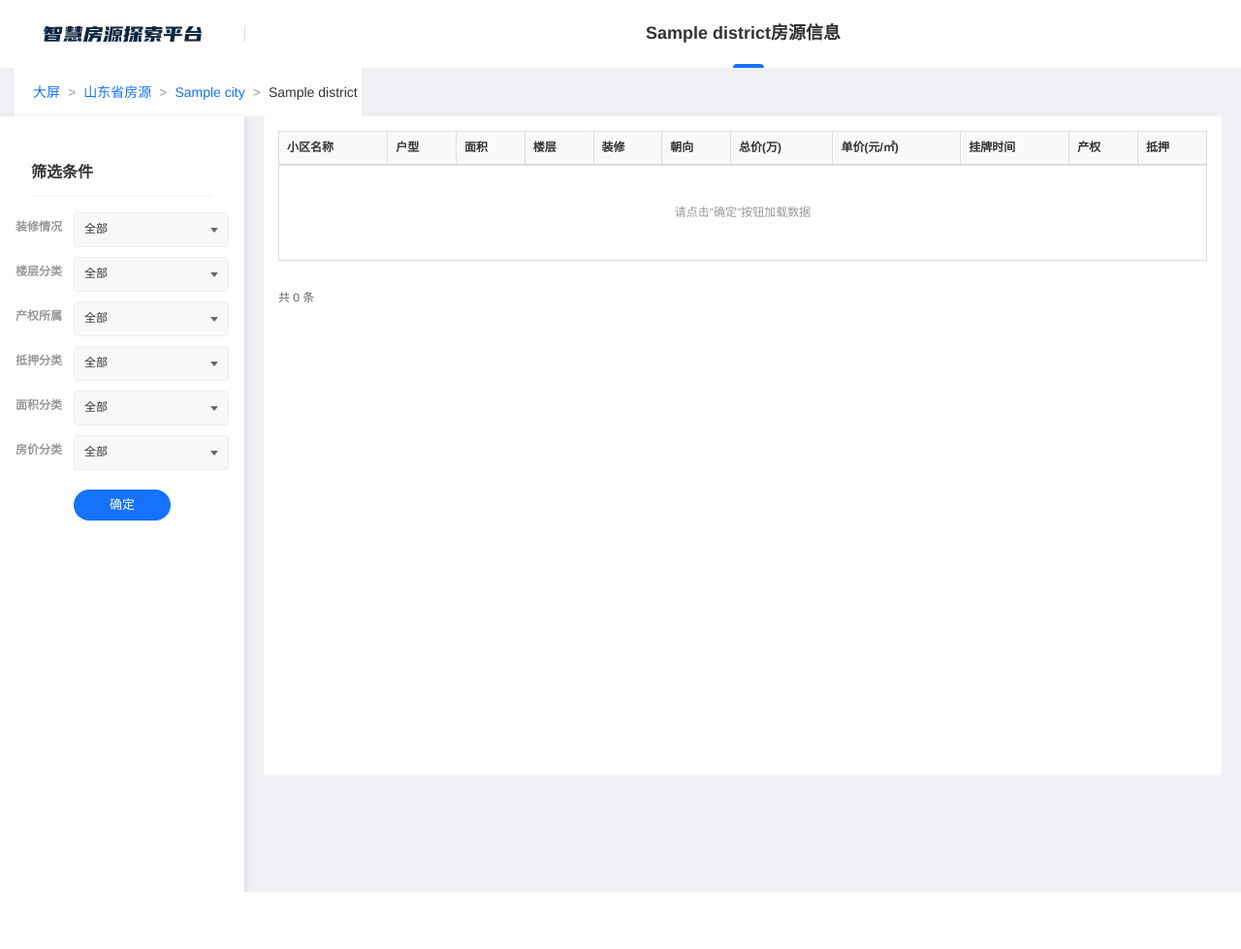
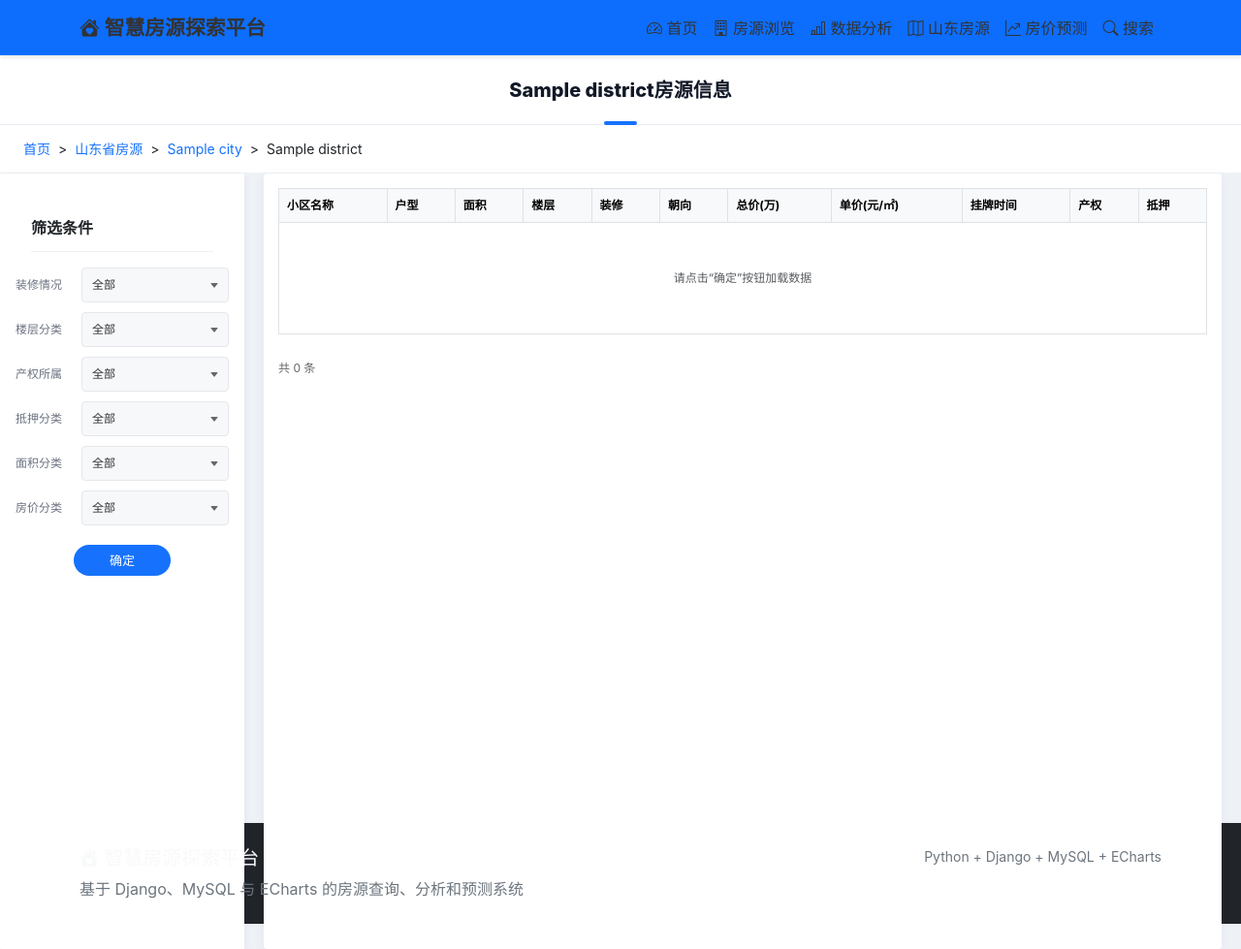
Before and after one commit to Xux-hub/smart-estate, a Django app: a page that uses web/apps/shandong/templates/shandong/district.html in a window 1280 px wide. Shown: the whole page at 97% size. Before the commit the page ends 920 px from the top, so only its background shows below. Run offline with Django 4.2, Linux system fonts and the light colour scheme; tables that the repository leaves empty hold one stand-in row (values such as "Sample post"); some libraries are stand-ins or nearby versions.

Commit message:
Fix Shandong city maps and navigation

```diff
--- a/web/apps/shandong/templates/shandong/district.html
+++ b/web/apps/shandong/templates/shandong/district.html
@@ -1,74 +1,121 @@
+{% extends 'base.html' %}
 {% load static %}
-<!DOCTYPE html>
-<html lang="zh-CN">
-<head>
-    <meta charset="utf-8">
-    <title>{{ district_name }}房源信息 - 智慧房源探索平台</title>
-    <link rel="stylesheet" href="{% static 'css/bootstrap.min.css' %}">
-    <link rel="stylesheet" href="{% static 'css/bootstrap-table.min.css' %}">
+
+{% block title %}{{ district_name }}房源信息 - 智慧房源探索平台{% endblock %}
+{% block main_class %}container-fluid p-0{% endblock %}
+
+{% block extra_css %}
 <link rel="stylesheet" href="{% static 'css/myStyle.css' %}">
 <style>
+    body {
+        background: #eef2f7;
+    }
+
+    .district-title-bar {
+        height: 72px;
+        display: flex;
+        align-items: center;
+        justify-content: center;
+        background: #fff;
+        border-bottom: 1px solid #e5ebf2;
+    }
+
+    .district-title {
+        position: relative;
+        margin: 0;
+        color: #111827;
+        font-size: 20px;
+        font-weight: 800;
+    }
+
+    .district-title::after {
+        content: "";
+        position: absolute;
+        left: 50%;
+        bottom: -24px;
+        width: 34px;
+        height: 4px;
+        border-radius: 999px;
+        background: #1672fd;
+        transform: translateX(-50%);
+    }
+
     .bread {
         height: 50px;
-            padding-left: 15px;
+        padding-left: 24px;
         display: flex;
         align-items: center;
+        gap: 8px;
         font-size: 14px;
         background: #fff;
-            margin-bottom: 0;
+        border-bottom: 1px solid #edf1f6;
     }
-        .bread span { margin: 0 4px; }
-        .main { display: flex; height: calc(100vh - 120px); }
+
+    .bread a {
+        color: #1672fd;
+        text-decoration: none;
+    }
+
+    .district-main {
+        display: grid;
+        grid-template-columns: 252px minmax(0, 1fr);
+        gap: 20px;
+        height: calc(100vh - 178px);
+        min-height: 620px;
+        padding-right: 20px;
+    }
+
     .aside {
-            width: 252px;
-            background-color: white;
-            box-shadow: 0px 2px 8px 0px #11234522;
-            border-radius: 1px;
+        background-color: #fff;
+        box-shadow: 0 2px 8px 0 #11234512;
         overflow-y: auto;
-            padding: 27px 16px 0 16px;
-            flex-shrink: 0;
+        padding: 24px 16px 0;
     }
+
     .aside_title {
         font-size: 16px;
-            font-weight: 700;
+        font-weight: 800;
         padding-bottom: 12px;
-            border-bottom: 1px solid #F0F0F0;
+        border-bottom: 1px solid #f0f0f0;
         margin-bottom: 16px;
     }
+
     .aside_item {
         display: flex;
         align-items: center;
-            justify-content: flex-start;
         margin-bottom: 10px;
     }
+
     .aside_item label {
-            width: 60px;
-            color: #999999;
+        width: 68px;
+        color: #6b7280;
         font-size: 12px;
         flex-shrink: 0;
     }
+
     .aside_item select {
         flex: 1;
         height: 36px;
         border-radius: 4px;
-            border: 1px solid #EEEEEE;
+        border: 1px solid #e5e7eb;
         padding-left: 10px;
         padding-right: 24px;
         outline: none;
         appearance: none;
         -webkit-appearance: none;
-            background: url("{% static 'img/arrow.png' %}") no-repeat right 8px center #F7F8FA;
+        background: url("{% static 'img/arrow.png' %}") no-repeat right 8px center #f7f8fa;
         background-size: 12px 12px;
         font-size: 12px;
         color: #333;
     }
+
     .btn-submit {
         display: block;
         width: 100px;
         height: 32px;
         line-height: 32px;
-            color: white;
-            background-color: #1672FD;
+        color: #fff;
+        background-color: #1672fd;
         border-radius: 28px;
         border: none;
         outline: none;
@@ -77,23 +124,34 @@
         margin: 20px auto 0;
         text-align: center;
     }
-        .btn-submit:hover { background-color: #1258cc; }
+
+    .btn-submit:hover {
+        background-color: #1258cc;
+    }
+
     .table-wrap {
-            flex: 1;
-            background-color: white;
+        min-width: 0;
+        background-color: #fff;
         border-radius: 4px;
-            margin: 0 20px;
+        margin-top: 0;
         padding: 15px;
         overflow: auto;
+        box-shadow: 0 2px 12px rgba(17, 35, 69, 0.05);
     }
-        .table-wrap table { font-size: 12px; }
+
+    .table-wrap table {
+        font-size: 12px;
+    }
+
     .table-wrap th {
         background-color: #f8f9fa;
         white-space: nowrap;
     }
-        .table-wrap td { vertical-align: middle; }
-        .table-wrap a { color: #1672FD; text-decoration: none; font-size: 12px; }
-        .table-wrap a:hover { text-decoration: underline; }
+
+    .table-wrap td {
+        vertical-align: middle;
+    }
+
     .pagination-info {
         display: flex;
         justify-content: space-between;
@@ -102,8 +160,13 @@
         font-size: 12px;
         color: #666;
     }
-        .pagination-info .page-btns { display: flex; gap: 4px; }
-        .pagination-info .page-btns button {
+
+    .page-btns {
+        display: flex;
+        gap: 4px;
+    }
+
+    .page-btns button {
         min-width: 30px;
         height: 30px;
         border: 1px solid #dee2e6;
@@ -112,50 +175,55 @@
         cursor: pointer;
         font-size: 12px;
     }
-        .pagination-info .page-btns button:hover { background: #e9ecef; }
-        .pagination-info .page-btns button.active {
-            background: #1672FD;
+
+    .page-btns button:hover {
+        background: #e9ecef;
+    }
+
+    .page-btns button.active {
+        background: #1672fd;
         color: #fff;
-            border-color: #1672FD;
+        border-color: #1672fd;
     }
-        .pagination-info .page-btns button:disabled {
+
+    .page-btns button:disabled {
         opacity: 0.5;
         cursor: not-allowed;
     }
-        .header_title { font-size: 18px; font-weight: 700; }
+
     .loading-overlay {
         display: none;
         text-align: center;
         padding: 40px;
         color: #999;
     }
+
+    @media (max-width: 992px) {
+        .district-main {
+            grid-template-columns: 1fr;
+            height: auto;
+            padding: 0 12px 16px;
+        }
+    }
 </style>
-</head>
-<body>
-    <header class="header">
-        <div class="header_left">
-            <img class="img1" alt="logo" src="{% static 'img/Frame.png' %}">
+{% endblock %}
+
+{% block content %}
+<div class="district-title-bar">
+    <h1 class="district-title">{{ district_name }}房源信息</h1>
 </div>
-        <div class="line"></div>
-        <div class="header_right">
-            <span class="header_title">{{ district_name }}房源信息</span>
-            <span class="bottomLine"></span>
-        </div>
-    </header>
 
-    <section class="section">
-        <div class="bread">
-            <span style="color: #1672FD; cursor: pointer;" id="screen">大屏</span>
-            <span style="color: #999999"> > </span>
-            <span style="color: #1672FD; cursor: pointer;" id="province">山东省房源</span>
-            <span style="color: #999999"> > </span>
-            <span style="color: #1672FD; cursor: pointer;" id="city">{{ city_name }}</span>
-            <span style="color: #999999"> > </span>
+<nav class="bread" aria-label="breadcrumb">
+    <a href="{% url 'home:index' %}">首页</a>
+    <span>&gt;</span>
+    <a href="{% url 'shandong:province' %}">山东省房源</a>
+    <span>&gt;</span>
+    <a href="{% url 'shandong:city' city_name %}">{{ city_name }}</a>
+    <span>&gt;</span>
     <span>{{ district_name }}</span>
-        </div>
-    </section>
+</nav>
 
-    <main class="main">
+<main class="district-main">
     <aside class="aside">
         <div class="aside_title">筛选条件</div>
 
@@ -246,7 +314,7 @@
                 </tr>
             </thead>
             <tbody id="tableBody">
-                    <tr><td colspan="11" style="text-align:center;color:#999;padding:40px;">请点击"确定"按钮加载数据</td></tr>
+                <tr><td colspan="11" class="text-center text-muted py-5">请点击“确定”按钮加载数据</td></tr>
             </tbody>
         </table>
         <div class="pagination-info" id="paginationInfo">
@@ -255,14 +323,25 @@
         </div>
     </div>
 </main>
+{% endblock %}
 
+{% block extra_js %}
 <script src="{% static 'js/jquery-3.4.1.min.js' %}"></script>
 <script>
-    var currentPage = 1;
-    var totalPages = 1;
+let currentPage = 1;
+let totalPages = 1;
+
+function escapeHtml(value) {
+    return String(value || '-')
+        .replace(/&/g, '&amp;')
+        .replace(/</g, '&lt;')
+        .replace(/>/g, '&gt;')
+        .replace(/"/g, '&quot;')
+        .replace(/'/g, '&#039;');
+}
 
 function loadData(page) {
-        var params = {
+    const params = {
         city: '{{ city_name }}',
         region: '{{ district_name }}',
         page: page || 1,
@@ -276,84 +355,70 @@
     };
 
     $('#loadingIndicator').show();
-        $('#tableBody').html('<tr><td colspan="11" style="text-align:center;padding:40px;color:#999;">加载中...</td></tr>');
+    $('#tableBody').html('<tr><td colspan="11" class="text-center text-muted py-5">加载中...</td></tr>');
 
-        $.getJSON('/shandong/api/house-filter/', params, function(res) {
+    $.getJSON('/shandong/api/house-filter/', params, (res) => {
         $('#loadingIndicator').hide();
         currentPage = res.page;
         totalPages = res.pages;
 
-            var tbody = $('#tableBody');
+        const tbody = $('#tableBody');
         tbody.empty();
 
-            if (res.data.length === 0) {
-                tbody.html('<tr><td colspan="11" style="text-align:center;padding:40px;color:#999;">暂无符合条件的房源</td></tr>');
+        if (!res.data.length) {
+            tbody.html('<tr><td colspan="11" class="text-center text-muted py-5">暂无符合条件的房源</td></tr>');
         } else {
-                res.data.forEach(function(h) {
+            res.data.forEach((h) => {
                 tbody.append(
                     '<tr>' +
-                            '<td>' + (h.mingcheng || '-') + '</td>' +
-                            '<td>' + (h.huxing || '-') + '</td>' +
-                            '<td>' + (h.mianji || '-') + '</td>' +
-                            '<td>' + (h.louceng || '-') + '</td>' +
-                            '<td>' + (h.zhuangxiu || '-') + '</td>' +
-                            '<td>' + (h.chaoxiang || '-') + '</td>' +
-                            '<td><strong>' + (h.price || '-') + '</strong></td>' +
-                            '<td>' + (h.unit_price ? h.unit_price.toLocaleString() : '-') + '</td>' +
-                            '<td>' + (h.shijian || '-') + '</td>' +
-                            '<td>' + (h.quanshu || '-') + '</td>' +
-                            '<td>' + (h.diya || '-') + '</td>' +
+                        '<td>' + escapeHtml(h.mingcheng) + '</td>' +
+                        '<td>' + escapeHtml(h.huxing) + '</td>' +
+                        '<td>' + escapeHtml(h.mianji) + '</td>' +
+                        '<td>' + escapeHtml(h.louceng) + '</td>' +
+                        '<td>' + escapeHtml(h.zhuangxiu) + '</td>' +
+                        '<td>' + escapeHtml(h.chaoxiang) + '</td>' +
+                        '<td><strong>' + escapeHtml(h.price) + '</strong></td>' +
+                        '<td>' + (h.unit_price ? Number(h.unit_price).toLocaleString('zh-CN') : '-') + '</td>' +
+                        '<td>' + escapeHtml(h.shijian) + '</td>' +
+                        '<td>' + escapeHtml(h.quanshu) + '</td>' +
+                        '<td>' + escapeHtml(h.diya) + '</td>' +
                     '</tr>'
                 );
             });
         }
 
-            // 更新分页
         $('#totalInfo').text('共 ' + res.total + ' 条，第 ' + res.page + '/' + res.pages + ' 页');
         renderPagination(res.page, res.pages);
-        }).fail(function() {
+    }).fail(() => {
         $('#loadingIndicator').hide();
-            $('#tableBody').html('<tr><td colspan="11" style="text-align:center;padding:40px;color:#f00;">加载失败，请重试</td></tr>');
+        $('#tableBody').html('<tr><td colspan="11" class="text-center text-danger py-5">加载失败，请重试</td></tr>');
     });
 }
 
 function renderPagination(page, pages) {
-        var html = '';
+    let html = '';
     html += '<button onclick="goPage(1)" ' + (page <= 1 ? 'disabled' : '') + '>首页</button>';
-        html += '<button onclick="goPage(' + (page - 1) + ')" ' + (page <= 1 ? 'disabled' : '') + '>‹</button>';
-        for (var i = Math.max(1, page - 2); i <= Math.min(pages, page + 2); i++) {
+    html += '<button onclick="goPage(' + (page - 1) + ')" ' + (page <= 1 ? 'disabled' : '') + '>上一页</button>';
+    for (let i = Math.max(1, page - 2); i <= Math.min(pages, page + 2); i++) {
         html += '<button class="' + (i === page ? 'active' : '') + '" onclick="goPage(' + i + ')">' + i + '</button>';
     }
-        html += '<button onclick="goPage(' + (page + 1) + ')" ' + (page >= pages ? 'disabled' : '') + '>›</button>';
+    html += '<button onclick="goPage(' + (page + 1) + ')" ' + (page >= pages ? 'disabled' : '') + '>下一页</button>';
     html += '<button onclick="goPage(' + pages + ')" ' + (page >= pages ? 'disabled' : '') + '>末页</button>';
     $('#pageBtns').html(html);
 }
 
 function goPage(page) {
-        if (page < 1 || page > totalPages) return;
+    if (page < 1 || page > totalPages) {
+        return;
+    }
     loadData(page);
 }
 
-    // 绑定确定按钮
-    $('#btnFilter').on('click', function() {
+$('#btnFilter').on('click', () => loadData(1));
+$('select').on('keydown', (event) => {
+    if (event.keyCode === 13) {
         loadData(1);
-    });
-
-    // 回车触发筛选
-    $('select').on('keydown', function(e) {
-        if (e.keyCode === 13) loadData(1);
-    });
-
-    // 面包屑导航
-    document.getElementById('screen').addEventListener('click', function() {
-        window.location.href = '/';
-    });
-    document.getElementById('province').addEventListener('click', function() {
-        window.location.href = '/shandong/';
-    });
-    document.getElementById('city').addEventListener('click', function() {
-        window.location.href = '/shandong/{{ city_name }}/';
+    }
 });
 </script>
-</body>
-</html>
+{% endblock %}
--- a/web/apps/shandong/views.py
+++ b/web/apps/shandong/views.py
@@ -2,22 +2,18 @@ import re
 
 from django.core.paginator import Paginator
 from django.http import HttpResponse, JsonResponse
-from django.shortcuts import render, get_object_or_404
+from django.shortcuts import get_object_or_404, render
 
 from web.apps.house.models import City, District, House
 from . import charts
 
-# ═══ 页面视图 ═══
-
 
 def province(request):
-    """山东省首页地图"""
     cities = City.objects.all().order_by('name')
     return render(request, 'shandong/province.html', {'cities': cities})
 
 
 def city_detail(request, city_name):
-    """城市区县地图"""
     city = get_object_or_404(City, name=city_name)
     districts = District.objects.filter(city_id=city.id).order_by('name')
     return render(request, 'shandong/city.html', {
@@ -27,8 +23,6 @@ def city_detail(request, city_name):
 
 
 def district_detail(request, city_name, district_name):
-    """区县房源筛选表格"""
-    # 获取该区县的筛选选项
     base = House.objects.filter(city=city_name, region=district_name)
 
     zhuangxiu_opts = base.values_list('zhuangxiu', flat=True) \
@@ -50,10 +44,7 @@ def district_detail(request, city_name, district_name):
     })
 
 
-# ═══ JSON API ═══
-
 def api_city_stats(request):
-    """各城市统计数据（返回名称加"市"后缀以匹配地图）"""
     cities = City.objects.all().values(
         'name', 'house_count', 'avg_unit_price', 'community_count')
     data = [{
@@ -66,7 +57,6 @@ def api_city_stats(request):
 
 
 def api_district_stats(request):
-    """某城市各区县统计数据"""
     city_name = request.GET.get('city', '')
     try:
         city = City.objects.get(name=city_name)
@@ -84,7 +74,6 @@ def api_district_stats(request):
 
 
 def api_house_filter(request):
-    """筛选房源列表"""
     city = request.GET.get('city', '')
     region = request.GET.get('region', '')
     zhuangxiu = request.GET.get('zhuangxiu', '').strip()
@@ -107,26 +96,17 @@ def api_house_filter(request):
     if diya:
         qs = qs.filter(diya__contains=diya)
 
-    # 面积分类
-    area_map = {
-        '<60': (None, 60),
-        '60-90': (60, 90),
-        '90-120': (90, 120),
-        '120-150': (120, 150),
-        '150-200': (150, 200),
-        '>200': (200, None),
+    area_labels = {
+        '<60': '<60㎡',
+        '60-90': '60-90㎡',
+        '90-120': '90-120㎡',
+        '120-150': '120-150㎡',
+        '150-200': '150-200㎡',
+        '>200': '>200㎡',
     }
-    if area and area in area_map:
-        lo, hi = area_map[area]
-        # 用 mianji_group 字段快速过滤
-        label_map = {
-            '<60': '<60㎡', '60-90': '60-90㎡', '90-120': '90-120㎡',
-            '120-150': '120-150㎡', '150-200': '150-200㎡', '>200': '>200㎡',
-        }
-        if area in label_map:
-            qs = qs.filter(mianji_group=label_map[area])
+    if area in area_labels:
+        qs = qs.filter(mianji_group=area_labels[area])
 
-    # 房价分类（基于 unit_price 单价）
     price_map = {
         '<5000': (None, 5000),
         '5000-8000': (5000, 8000),
@@ -134,20 +114,14 @@ def api_house_filter(request):
         '12000-20000': (12000, 20000),
         '>20000': (20000, None),
     }
-    if price and price in price_map:
+    if price in price_map:
         lo, hi = price_map[price]
-        if lo is not None and hi is not None:
-            qs = qs.filter(unit_price__gte=lo, unit_price__lt=hi)
-        elif lo is not None:
+        if lo is not None:
             qs = qs.filter(unit_price__gte=lo)
-        elif hi is not None:
+        if hi is not None:
             qs = qs.filter(unit_price__lt=hi)
 
-    # 排序
-    qs = qs.order_by('-shijian')
-
-    # 分页
-    paginator = Paginator(qs, page_size)
+    paginator = Paginator(qs.order_by('-shijian'), page_size)
     page_obj = paginator.get_page(page)
 
     data = [{
@@ -173,67 +147,54 @@ def api_house_filter(request):
     })
 
 
-# ═══ 图表视图 ═══
-
 def _png_response(buf):
     return HttpResponse(buf.getvalue(), content_type='image/png')
 
 
 def chart_desc_stats(request):
-    buf = charts.chart_desc_stats()
-    return _png_response(buf)
+    return _png_response(charts.chart_desc_stats())
 
 
 def chart_housing_count(request):
-    buf = charts.chart_housing_count()
-    return _png_response(buf)
+    return _png_response(charts.chart_housing_count())
 
 
 def chart_avg_price(request):
-    buf = charts.chart_avg_price()
-    return _png_response(buf)
+    return _png_response(charts.chart_avg_price())
 
 
 def chart_listing_trend(request):
-    buf = charts.chart_listing_trend()
-    return _png_response(buf)
+    return _png_response(charts.chart_listing_trend())
 
 
 def chart_high_end(request):
-    buf = charts.chart_high_end()
-    return _png_response(buf)
+    return _png_response(charts.chart_high_end())
 
 
 def chart_wordcloud(request):
-    buf = charts.chart_wordcloud()
-    return _png_response(buf)
+    return _png_response(charts.chart_wordcloud())
 
 
 def chart_top5_layouts(request):
     city = request.GET.get('city', '')
-    buf = charts.chart_top5_layouts(city)
-    return _png_response(buf)
+    return _png_response(charts.chart_top5_layouts(city))
 
 
 def chart_floor_pie(request):
     city = request.GET.get('city', '')
-    buf = charts.chart_floor_pie(city)
-    return _png_response(buf)
+    return _png_response(charts.chart_floor_pie(city))
 
 
 def chart_floor_avg_price(request):
     city = request.GET.get('city', '')
-    buf = charts.chart_floor_avg_price(city)
-    return _png_response(buf)
+    return _png_response(charts.chart_floor_avg_price(city))
 
 
 def chart_decoration(request):
     city = request.GET.get('city', '')
-    buf = charts.chart_decoration(city)
-    return _png_response(buf)
+    return _png_response(charts.chart_decoration(city))
 
 
 def chart_area_distribution(request):
     city = request.GET.get('city', '')
-    buf = charts.chart_area_distribution(city)
-    return _png_response(buf)
+    return _png_response(charts.chart_area_distribution(city))
```
Also changed, not shown: web/apps/shandong/templates/shandong/city.html (+251 -114 lines). Lines whose indentation alone changed are shown as unchanged.
